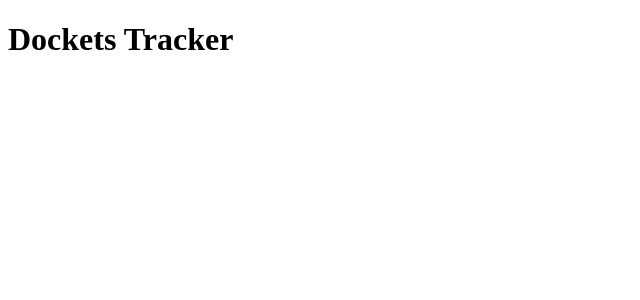
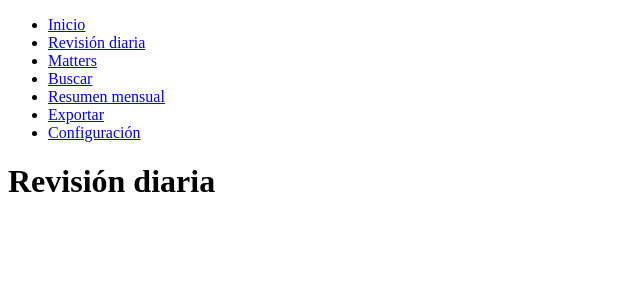
Before and after one commit to OmarBonillav3/dockets-tracker, a React (Vite) app: page /review in a window 1280 px wide. Shown: the top 300 px of the page, without its empty margins (0-640 px from the left). Built offline with nearby package versions, Linux system fonts and the light colour scheme.

Commit message:
feat: wire up routing shell with navigation and stub screens

```diff
--- a/src/App.jsx
+++ b/src/App.jsx
@@ -1,3 +1,33 @@
+import { BrowserRouter, Routes, Route } from 'react-router-dom';
+import { DataProvider } from './context/DataContext.jsx';
+import { Nav } from './components/Nav.jsx';
+import { Home } from './screens/Home.jsx';
+import { DailyReview } from './screens/DailyReview.jsx';
+import { Matters } from './screens/Matters.jsx';
+import { MatterDetail } from './screens/MatterDetail.jsx';
+import { Search } from './screens/Search.jsx';
+import { MonthlySummary } from './screens/MonthlySummary.jsx';
+import { Export } from './screens/Export.jsx';
+import { Settings } from './screens/Settings.jsx';
+
 export default function App() {
-  return <h1>Dockets Tracker</h1>;
+  return (
+    <DataProvider>
+      <BrowserRouter>
+        <Nav />
+        <main>
+          <Routes>
+            <Route path="/" element={<Home />} />
+            <Route path="/review" element={<DailyReview />} />
+            <Route path="/matters" element={<Matters />} />
+            <Route path="/matters/:id" element={<MatterDetail />} />
+            <Route path="/search" element={<Search />} />
+            <Route path="/summary" element={<MonthlySummary />} />
+            <Route path="/export" element={<Export />} />
+            <Route path="/settings" element={<Settings />} />
+          </Routes>
+        </main>
+      </BrowserRouter>
+    </DataProvider>
+  );
 }
--- /dev/null
+++ b/src/components/Nav.jsx
@@ -0,0 +1,27 @@
+import { NavLink } from 'react-router-dom';
+
+const LINKS = [
+  { to: '/', label: 'Inicio', end: true },
+  { to: '/review', label: 'Revisión diaria' },
+  { to: '/matters', label: 'Matters' },
+  { to: '/search', label: 'Buscar' },
+  { to: '/summary', label: 'Resumen mensual' },
+  { to: '/export', label: 'Exportar' },
+  { to: '/settings', label: 'Configuración' },
+];
+
+export function Nav() {
+  return (
+    <nav>
+      <ul>
+        {LINKS.map((link) => (
+          <li key={link.to}>
+            <NavLink to={link.to} end={link.end}>
+              {link.label}
+            </NavLink>
+          </li>
+        ))}
+      </ul>
+    </nav>
+  );
+}
--- /dev/null
+++ b/src/screens/DailyReview.jsx
@@ -0,0 +1,3 @@
+export function DailyReview() {
+  return <h1>Revisión diaria</h1>;
+}
--- /dev/null
+++ b/src/screens/Export.jsx
@@ -0,0 +1,3 @@
+export function Export() {
+  return <h1>Exportar</h1>;
+}
--- /dev/null
+++ b/src/screens/Home.jsx
@@ -0,0 +1,3 @@
+export function Home() {
+  return <h1>Inicio</h1>;
+}
--- /dev/null
+++ b/src/screens/MatterDetail.jsx
@@ -0,0 +1,3 @@
+export function MatterDetail() {
+  return <h1>Detalle de matter</h1>;
+}
--- /dev/null
+++ b/src/screens/Matters.jsx
@@ -0,0 +1,3 @@
+export function Matters() {
+  return <h1>Matters</h1>;
+}
--- /dev/null
+++ b/src/screens/MonthlySummary.jsx
@@ -0,0 +1,3 @@
+export function MonthlySummary() {
+  return <h1>Resumen mensual</h1>;
+}
--- /dev/null
+++ b/src/screens/Search.jsx
@@ -0,0 +1,3 @@
+export function Search() {
+  return <h1>Buscar</h1>;
+}
--- /dev/null
+++ b/src/screens/Settings.jsx
@@ -0,0 +1,3 @@
+export function Settings() {
+  return <h1>Configuración</h1>;
+}
```
Also changed, not shown: 2 other files (tests, documents, lock files or other folders).
